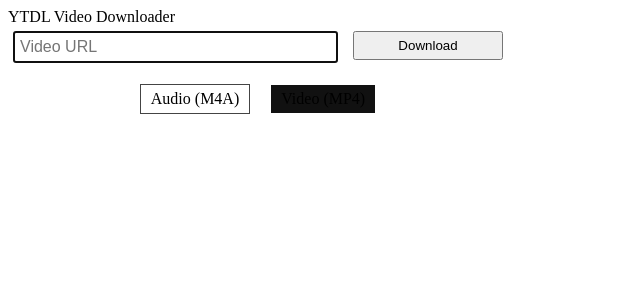
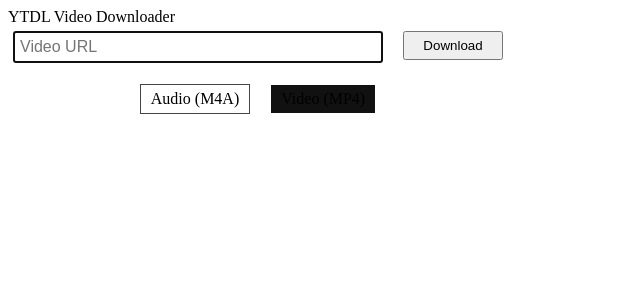
Before and after one commit to spurll/ytdl, a Flask app: page / in a window 1280 px wide. Shown: the top 300 px of the page, without its empty margins (0-640 px from the left). Run offline with Flask 3, Linux system fonts and the light colour scheme.

Commit message:
Update for smaller screens

```diff
--- a/ytdl/static/style.css
+++ b/ytdl/static/style.css
@@ -7,7 +7,7 @@ div#title-bar {
 }
 
 input[type="text"] {
-    width: 65%;
+    width: calc(100% - 130px);
     padding: 5px;
     margin: 5px;
     font-size: 16px;
@@ -15,7 +15,7 @@ input[type="text"] {
 
 input[type="submit"] {
     float: right;
-    width: 30%;
+    width: 100px;
     padding: 5px;
     margin: 5px;
     cursor: pointer;
```
